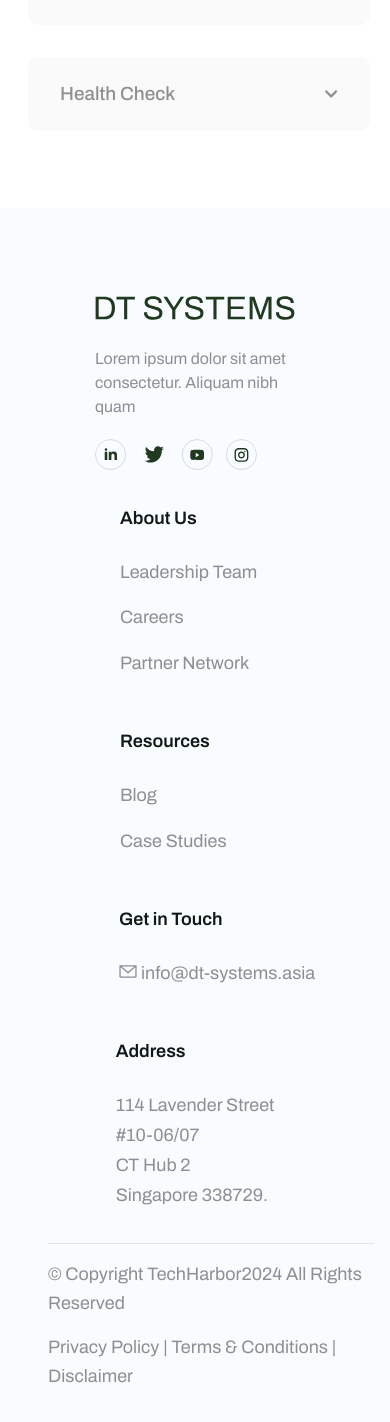
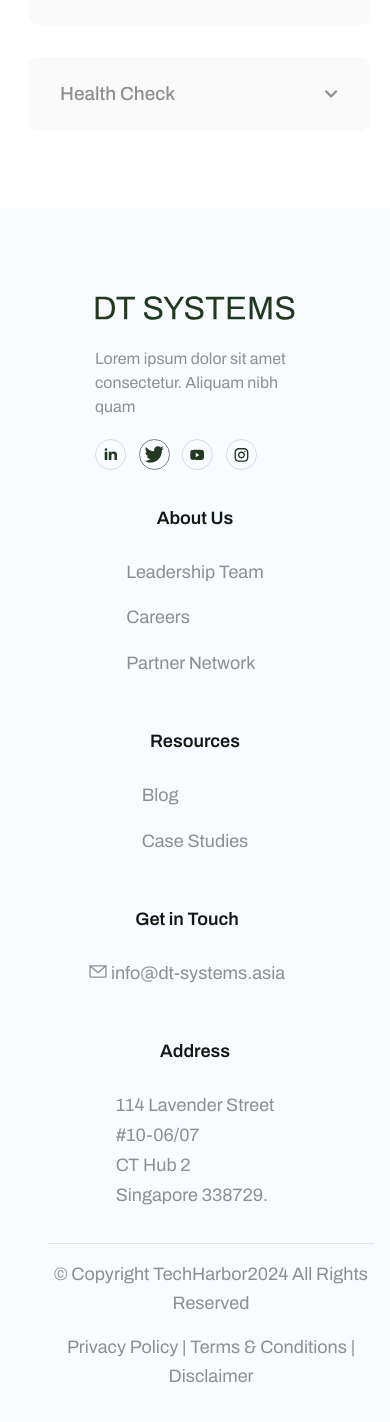
Before and after one commit to Sandeep9480/DT-SYSTEM, a Next.js app: page /services-advisory in a window 390 px wide. Shown: the part 2591-4013 px from the top of the page. Built offline with nearby package versions, Linux system fonts and the light colour scheme.

Commit message:
compelete  responsive

```diff
--- a/components/Careers.tsx
+++ b/components/Careers.tsx
@@ -10,6 +10,7 @@ const Careers: NextPage<CareersType> = ({ className = "" }) => {
     <section
       id="careers"
       data-section="careers"
+
       className={`careers-section self-stretch flex flex-row items-start justify-start pt-[0rem] px-[0rem] pb-[2.5rem] box-border max-w-full text-left text-[3.375rem] text-white font-archivo ${className}`}
     >
       <div className="flex-1 bg-color flex flex-col items-start justify-start pt-[5.5rem] px-[4.375rem] pb-[6.75rem] box-border relative gap-[1.5rem] max-w-full mq800:pt-[3.563rem] mq800:px-[2.188rem] mq800:pb-[4.375rem] mq800:box-border">
--- a/components/ChooseUs.tsx
+++ b/components/ChooseUs.tsx
@@ -50,7 +50,7 @@ const ChooseUs: NextPage<ChooseUsType> = ({ className = "" }) => {
   return (
     <section
       id="chooseUs"
-
+      style={{ padding: "1.5rem !important" }}
       data-section="choose-us"
       className={`choose-us-section self-stretch flex flex-row items-start justify-start pt-[0rem] px-[4.375rem] pb-[1rem] box-border max-w-full text-left text-[3.375rem] text-gray-200 font-archivo mq800:pl-[2.188rem] mq800:pr-[2.188rem] mq800:box-border ${className} mq800:mt-[5rem] mt-[3rem] mq450:mt-[-0.5rem]`}
     >
--- a/components/Footer.tsx
+++ b/components/Footer.tsx
@@ -16,7 +16,7 @@ const Footer: NextPage<FooterType> = ({ className = "" }) => {
     const checkScreen = () => {
       if (window.innerWidth < 500) {
 
-        setImgStyle({ alignItems: "start" });
+        setImgStyle({ marginLeft: "-1rem" });
 
 
       } else {
@@ -71,7 +71,7 @@ const Footer: NextPage<FooterType> = ({ className = "" }) => {
                 src="/awnode-0dfbe7a0261a000265c522e86775eb316775eb1b.svg"
               />
               <Image
-                style={{ border: "1px solid white" }}
+                style={{ border: "1px solid gray" }}
                 className="h-[1.8rem] w-[1.8rem] relative rounded-13xl-1"
                 loading="lazy"
                 width={20}
@@ -100,7 +100,7 @@ const Footer: NextPage<FooterType> = ({ className = "" }) => {
         </div>
 
         {/* Second Column */}
-        <div className="flex flex-col items-start justify-start gap-[1.5rem] min-w-[150px]">
+        <div className="flex flex-col items-start justify-start gap-[1.5rem] min-w-[150px] mq500:items-center">
           <div className="relative leading-[1.875rem] font-semibold z-[1]">
             About Us
           </div>
@@ -111,7 +111,7 @@ const Footer: NextPage<FooterType> = ({ className = "" }) => {
           </div>
         </div>
 
-        <div className="flex flex-col items-start justify-start gap-[1.5rem] min-w-[150px] mq644:mt-[1rem]">
+        <div className="flex flex-col items-start justify-start gap-[1.5rem] min-w-[150px] mq644:mt-[1rem] mq500:items-center">
           <div className="relative leading-[1.875rem] font-semibold z-[1]">
             Resources
           </div>
@@ -123,7 +123,7 @@ const Footer: NextPage<FooterType> = ({ className = "" }) => {
 
 
         {/* Third Column */}
-        <div className="flex flex-col items-start justify-start gap-[1.5rem] min-w-[200px] mq644:items-center mq644:mt-[1rem] mq500:ml-[3rem]  " style={imgStyle}>
+        <div className="flex flex-col items-start justify-start gap-[1.5rem] min-w-[200px] mq644:items-center mq644:mt-[1rem] mq500:ml-[3rem] mq500:items-center mq500:ml-[2rem] " style={imgStyle}>
           <div className="relative leading-[1.875rem] font-semibold z-[1]">
             Get in Touch
           </div>
@@ -146,7 +146,7 @@ const Footer: NextPage<FooterType> = ({ className = "" }) => {
 
 
         {/* Fourth Column */}
-        <div className="flex flex-col items-start justify-start gap-[1.5rem] min-w-[150px] mq644:mt-[1rem] ">
+        <div className="flex flex-col items-start justify-start gap-[1.5rem] min-w-[150px] mq644:mt-[1rem] mq500:items-center ">
           <div className="relative leading-[1.875rem] font-semibold z-[1]">
             Address
           </div>
@@ -173,10 +173,10 @@ const Footer: NextPage<FooterType> = ({ className = "" }) => {
           sm:flex-col sm:gap-2
           max-[450px]:text-sm
           max-[450px]:gap-4 mq800:flex-col">
-          <div className="relative leading-[160%] z-[1]">
+          <div className="relative leading-[160%] z-[1] text-center">
             © Copyright TechHarbor2024 All Rights Reserved
           </div>
-          <div className="relative leading-[160%] z-[1] sm:text-sm">
+          <div className="relative leading-[160%] z-[1] sm:text-sm text-center">
             Privacy Policy | Terms & Conditions | Disclaimer
           </div>
         </div>
--- a/components/Hero.tsx
+++ b/components/Hero.tsx
@@ -42,7 +42,7 @@ const Heros: NextPage<HerosType> = ({
                     alt=""
                     src="/teamworkwithbusinesspeopleanalysiscostgraph20231127053714utc-11@2x.png"
                 />
-                <div className="!m-[0] absolute bottom-[4.875rem] left-[4.375rem] flex flex-col items-start justify-start sectorHeader mq900:left-[3rem] mq500:left-[1.5rem]" style={{
+                <div className="!m-[0] absolute bottom-[4.875rem] left-[4.375rem] flex flex-col items-start justify-start sectorHeader mq900:left-[3rem] mq700:left-[1.5rem]" style={{
                     position: "absolute",
 
                 }}>
--- a/components/Sector.tsx
+++ b/components/Sector.tsx
@@ -32,6 +32,8 @@ const Sector: NextPage<SectorType> = ({ className = "" }) => {
   }, []);
   return (
     <section
+      style={{ padding: "1.5rem !important" }}
+
       className={`self-stretch flex flex-row items-start justify-start pt-[0rem] px-[4.375rem] pb-[0.25rem] box-border max-w-full text-left text-[3.375rem] text-gray-200 font-archivo mq800:pl-[2.188rem] mq800:pr-[2.188rem] mq800:box-border ${className}`}
     >
       <div className="flex-1 flex flex-row items-start justify-start gap-[5.437rem] max-w-full mq800:gap-[3.688rem] mq450:gap-[3.375rem] mq1350:flex-wrap mq1050:flex-col mq1050:gap-[3rem] mq1050:items-center mq1050:justify-center gap-[3rem] ">
--- a/components/Services.tsx
+++ b/components/Services.tsx
@@ -9,6 +9,7 @@ export type ServicesType = {
 const Services: NextPage<ServicesType> = ({ className = "" }) => {
   return (
     <section
+    style={{ padding: "1.5rem !important" }}
       className={`bg-gray-100 flex flex-col items-start justify-start pt-[3.5rem] px-[4.375rem] pb-[5.5rem] box-border gap-[1.5rem] max-w-full text-left text-[3.375rem] text-gray-200 font-archivo mq800:pt-[2.25rem] mq800:px-[2.188rem] mq800:pb-[3.563rem] mq800:items-center mq800:box-border w-[100%] ${className}`}
     >
       <div className="w-[90rem] h-[42.688rem] relative bg-gray-100 hidden max-w-full  " />
--- a/pages/ServicesImplementation.tsx
+++ b/pages/ServicesImplementation.tsx
@@ -196,7 +196,7 @@ const ServicesImplementation: NextPage = () => {
   useEffect(() => {
     const checkScreen = () => {
       if (window.innerWidth < 500) {
-        setSection({ padding: "1rem" });
+        setSection({ padding: "1.5rem" });
         setPadding({ padding: "0" });
         setExtraDiv({
           display: "flex",
@@ -253,7 +253,7 @@ const ServicesImplementation: NextPage = () => {
         heroTitle="Implementation Services"
         homeServiceAdvisory="Home • Service • Implementation"
       />
-      <div className="w-[54.813rem] relative leading-[1.875rem] whitespace-pre-wrap inline-block max-w-full font-archivo text-[1.125rem] text-color-6 ml-[4.375rem] mt-[0rem] mb-[4rem] mq1000:w-[80%] mq900:ml-[1rem] mq400:text-[1.2rem] mq400:leading-[1.5rem]" >
+      <div className="w-[54.813rem] relative leading-[1.875rem] whitespace-pre-wrap inline-block max-w-full font-archivo text-[1.125rem] text-color-6 ml-[4.375rem] mt-[0rem] mb-[4rem] mq1000:w-[80%] mq900:ml-[1rem] mq400:text-[1.2rem] mq400:leading-[2rem]" style={{ padding: "1rem !important" }} >
         The following are the implementation services we can deliver to help you
         realise your strategic goals. They also set the foundation to approach
         custom automated workflows, e.g. loan operations, claims management,
--- a/pages/sectors.tsx
+++ b/pages/sectors.tsx
@@ -234,7 +234,7 @@ const Sectors: NextPage = () => {
         animate="visible"
         variants={sectionVariants}
         style={section}
-        className="self-stretch flex flex-row items-start justify-start pt-[0rem] px-[4.375rem] pb-[4.5rem] box-border max-w-full mq1325:px-[2rem] mq800:px-[1rem] mq800:pb-[3rem] mq450:px-[0.5rem] mq450:pb-[2rem] sectorSection"
+        className="self-stretch flex flex-row items-start justify-start pt-[0rem] px-[4.375rem] pb-[4.5rem] box-border max-w-full mq1325:px-[2rem] mq800:px-[1rem] mq800:pb-[3rem] mq450:px-[0.5rem] mq450:pb-[2rem] p-[1.5rem] sectorSection"
       >
         <div className="w-full flex flex-col items-start justify-start gap-[2rem] mq1325:w-full mq800:w-full" data-acc-group>
           {SectorData.map((item, index) => (
```
